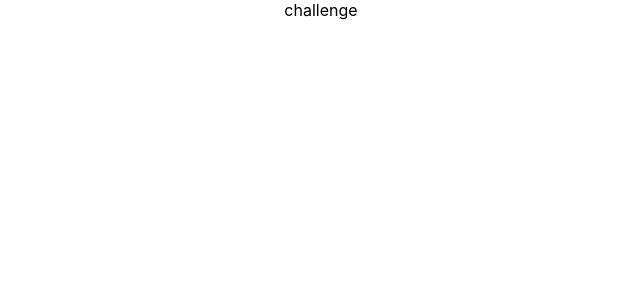
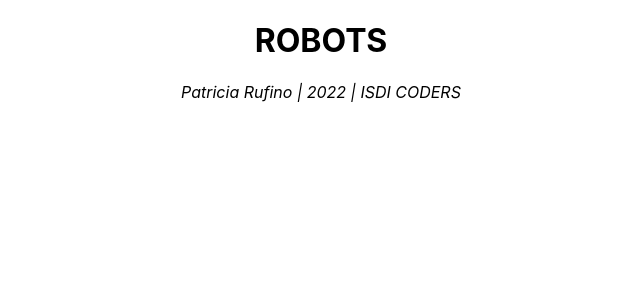
Before and after one commit to patifusa-20/202212-W11-xmas-patricia-rufino, a React (Create React App) app: page /robots in a window 1280 px wide. Shown: the top 300 px of the page, without its empty margins (319-959 px from the left). Built offline with nearby package versions, Linux system fonts and the light colour scheme.

Commit message:
Create Footer and Header component

```diff
--- a/public/index.html
+++ b/public/index.html
@@ -7,7 +7,7 @@
         <meta name="theme-color" content="#000000" />
         <meta
             name="description"
-            content="Robots | Challenge Week 12 | Isdi Coders"
+            content="Robots | Challenge Week 11 Xmas | Isdi Coders"
         />
         <link rel="apple-touch-icon" href="%PUBLIC_URL%/logo192.png" />
         <!--
@@ -16,7 +16,7 @@
         -->
         <link rel="manifest" href="%PUBLIC_URL%/manifest.json" />
 
-        <title>Robots | Challenge Week 12</title>
+        <title>Robots | Challenge Week 11 Xmas</title>
     </head>
     <body>
         <noscript>You need to enable JavaScript to run this app.</noscript>
--- a/src/App.tsx
+++ /dev/null
@@ -1,8 +0,0 @@
-import React from "react";
-import "./App.css";
-
-function App() {
-    return <div className="App">challenge</div>;
-}
-
-export default App;
--- /dev/null
+++ b/src/components/app/App.tsx
@@ -0,0 +1,15 @@
+import React from "react";
+import { Footer } from "../footer/footer";
+import { Header } from "../header/header";
+import "./App.css";
+
+function App() {
+    return (
+        <div className="App">
+            <Header></Header>
+            <Footer></Footer>
+        </div>
+    );
+}
+
+export default App;
--- /dev/null
+++ b/src/components/footer/footer.tsx
@@ -0,0 +1,7 @@
+export function Footer() {
+    return (
+        <footer>
+            <address>Patricia Rufino | 2022 | ISDI CODERS</address>
+        </footer>
+    );
+}
--- /dev/null
+++ b/src/components/header/header.tsx
@@ -0,0 +1,7 @@
+export function Header() {
+    return (
+        <header>
+            <h1>ROBOTS</h1>
+        </header>
+    );
+}
--- a/src/index.tsx
+++ b/src/index.tsx
@@ -1,7 +1,7 @@
 import React from "react";
 import ReactDOM from "react-dom/client";
 import "./index.css";
-import App from "./App";
+import App from "./components/app/App";
 import reportWebVitals from "./reportWebVitals";
 
 const root = ReactDOM.createRoot(
```
Also changed, not shown: src/components/app/App.css (renamed from src/App.css), 1 other file (tests, documents, lock files or other folders).
